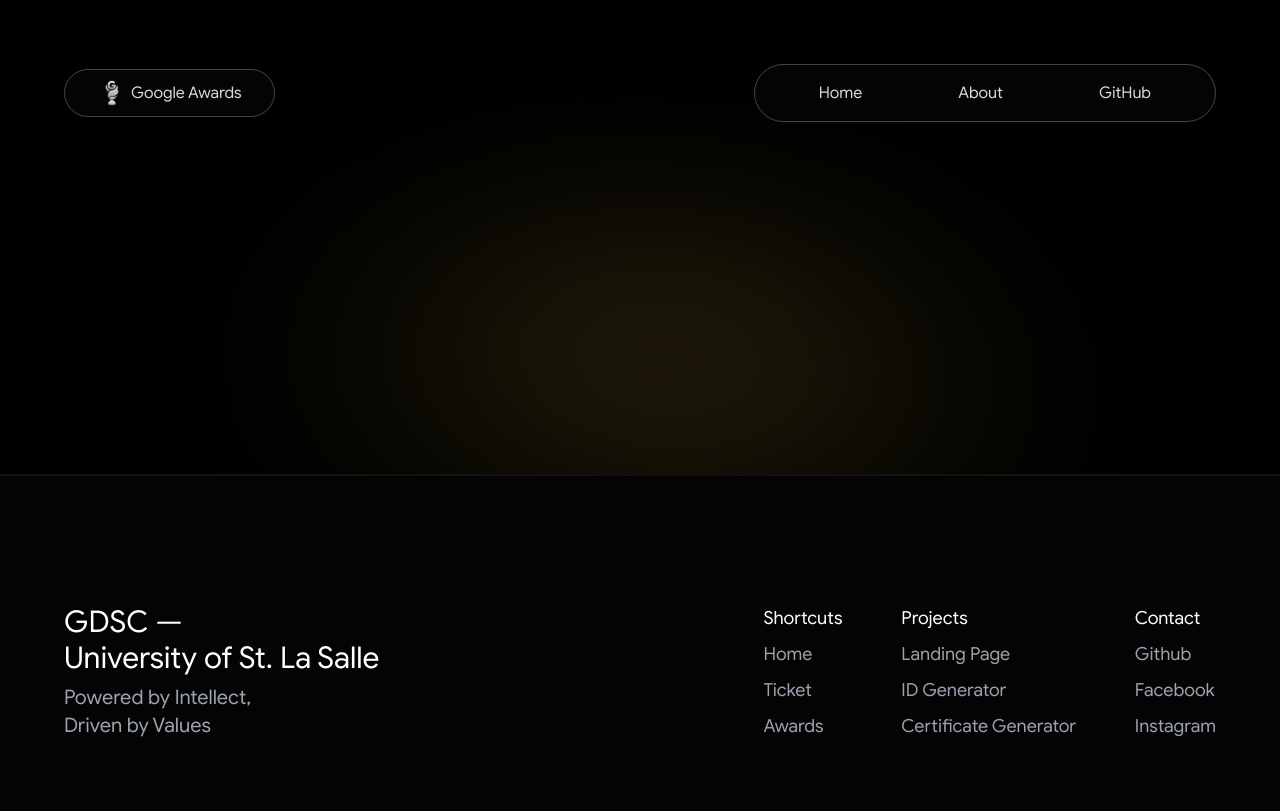
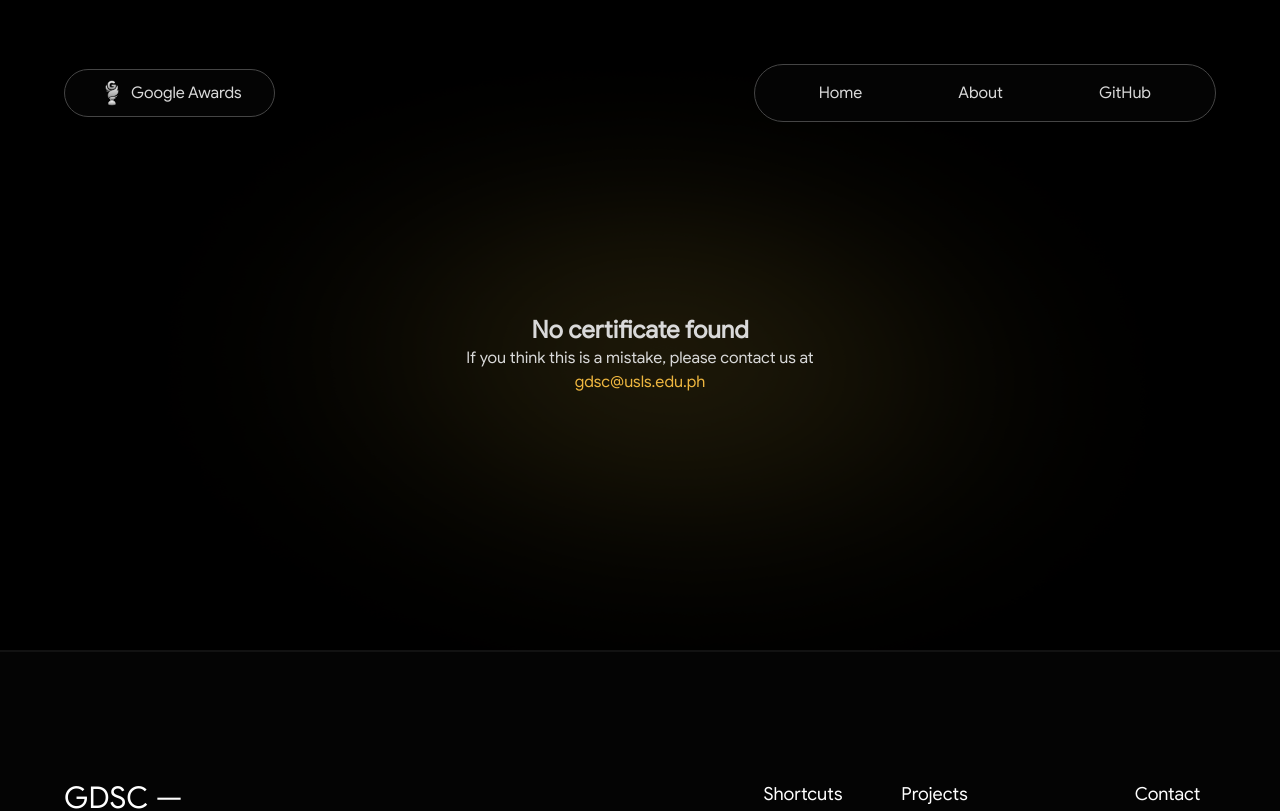
Before and after one commit to gdsc-usls/google-awards, a Next.js app: page /for/1 in a window 1280 px wide. Shown: the top 811 px of the page. Built offline with nearby package versions, Linux system fonts and the light colour scheme.

Commit message:
feat: display message if no certificate

```diff
--- a/src/app/for/[id]/page.tsx
+++ b/src/app/for/[id]/page.tsx
@@ -24,6 +24,22 @@ export default function Award({ params }: { params: { id: string } }) {
         fill
         className="opacity-20 w-[1500px] h-full absolute top-0 -z-10"
       />
+      {data.length <= 0 && (
+        <div className="flex flex-col items-center justify-center md:pt-24">
+          <p className="text-2xl font-bold text-center">No certificate found</p>
+          <div className="text-center">
+            <p className="text-center">
+              If you think this is a mistake, please contact us at
+            </p>
+            <a
+              href="mailto:gdsc@usls.edu.ph"
+              className="text-center text-primary-100 hover:underline"
+            >
+              gdsc@usls.edu.ph
+            </a>
+          </div>
+        </div>
+      )}
       {certData ? (
         <Certificate data={certData} setData={setCertData} />
       ) : (
```
